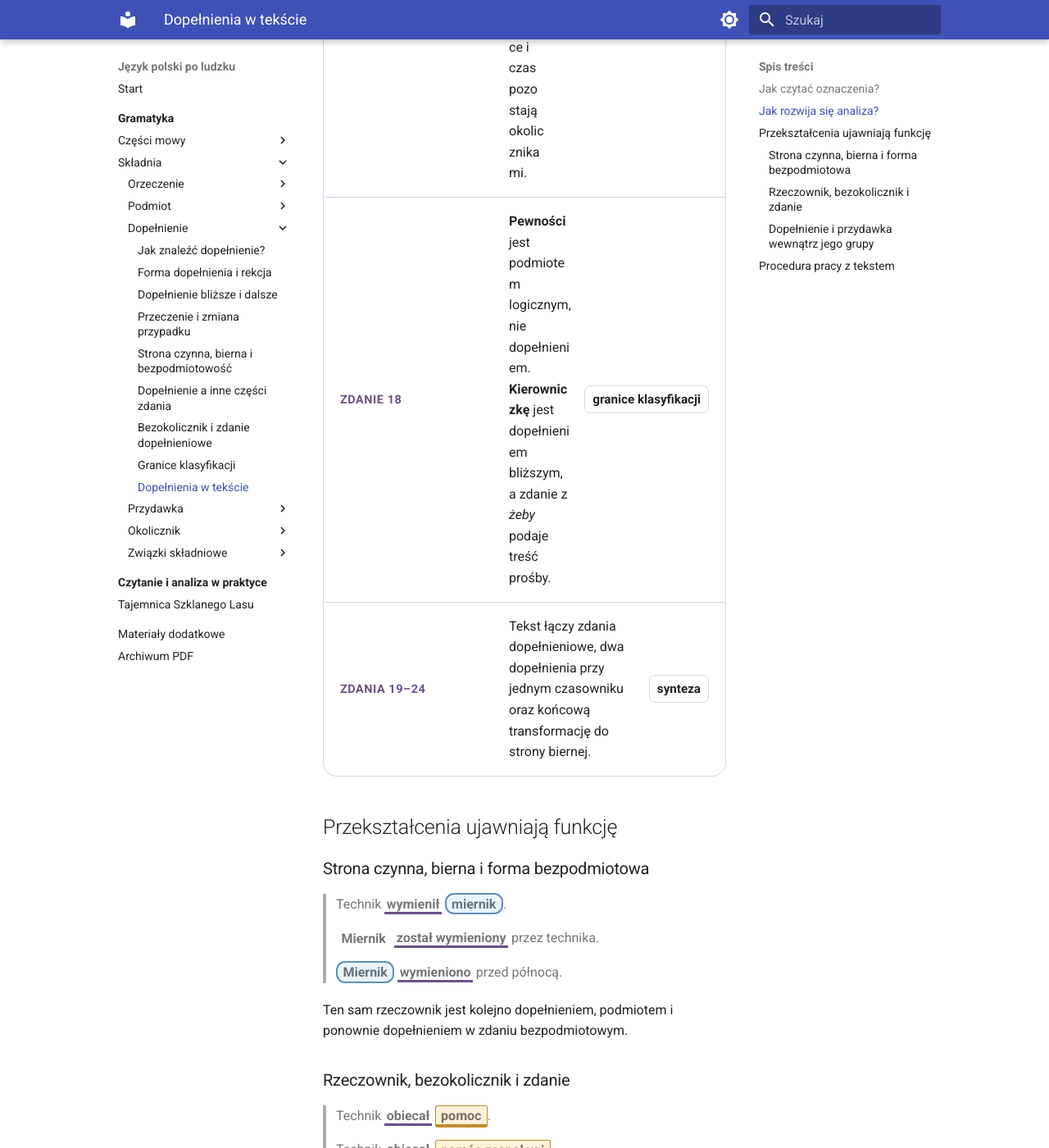
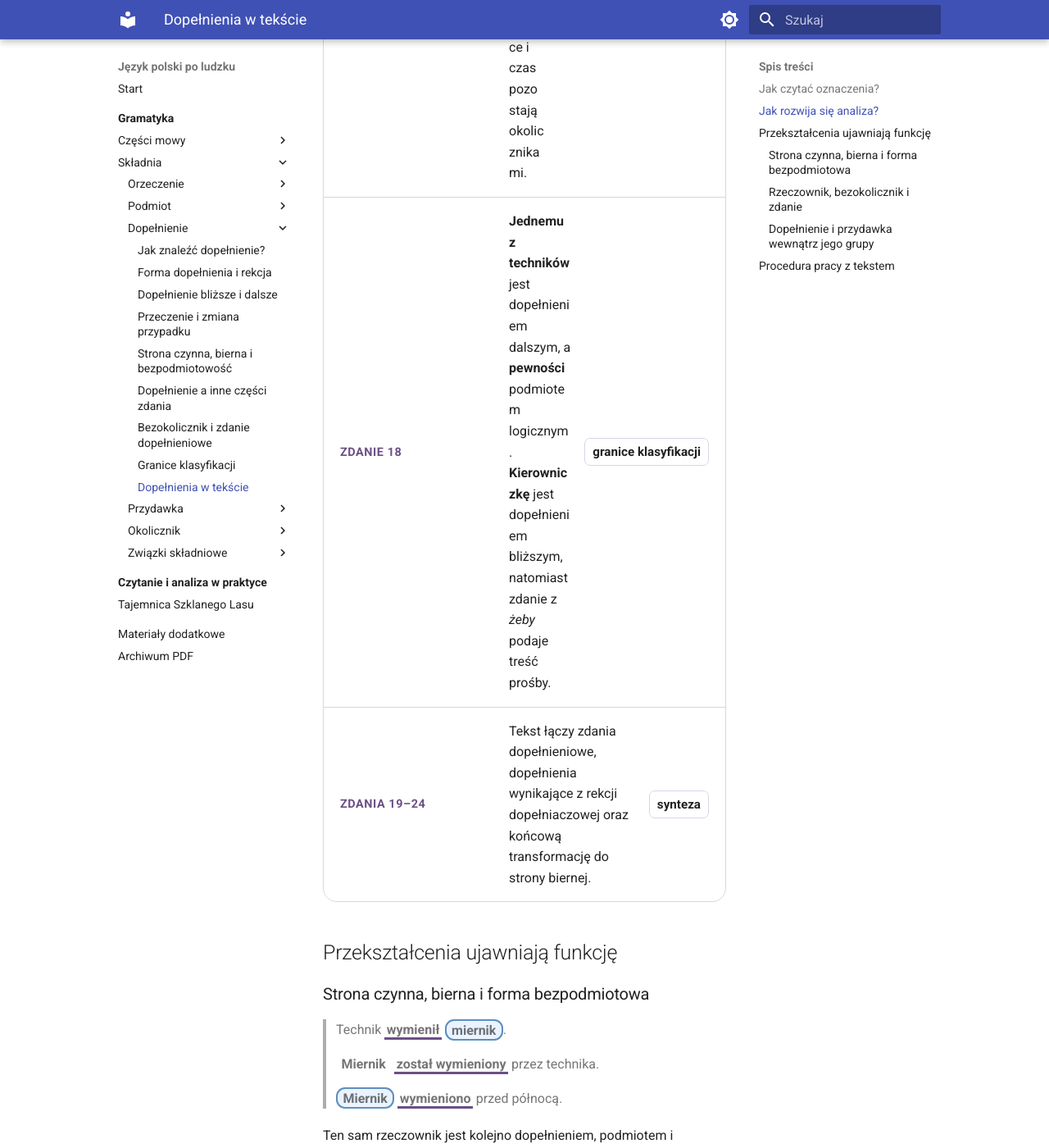
Before and after one commit to dchorazkiewicz/SP_JP, an MkDocs documentation site: the page built from docs/gramatyka/skladnia/dopelnienie/dopelnienia-w-tekscie.md, in a window 1280 px wide and 1400 px high, scrolled down 5000 px. Shown: the whole window at 82% size. Built offline with MkDocs 1.6.1 and Material for MkDocs 9.7.7, drawn with Linux system fonts in a browser that asks for light colours; some of the changed text lies outside the part shown.

Commit message:
Popraw oznaczenia w tekście o dopełnieniach

```diff
--- a/docs/gramatyka/skladnia/dopelnienie/dopelnienia-w-tekscie.md
+++ b/docs/gramatyka/skladnia/dopelnienie/dopelnienia-w-tekscie.md
@@ -46,9 +46,9 @@
 
 <span class="object-sentence-no">9.</span> Kierowniczka <span class="object-predicate">zapytała</span> <span class="object-mark object-mark--direct"><strong>technika</strong></span>, <span class="object-mark object-mark--clausal"><strong>czy urządzenie można wymienić bez zatrzymywania systemu</strong></span>.
 
-<span class="object-sentence-no">10.</span> Technik <strong>musiał odłączyć</strong> <span class="object-mark object-mark--direct"><strong>zasilanie</strong></span>, ale <span class="object-predicate">nie wyłączył</span> <span class="object-mark object-mark--direct">głównego <strong>serwera</strong></span>.
+<span class="object-sentence-no">10.</span> Technik <span class="object-predicate">musiał odłączyć</span> <span class="object-mark object-mark--direct"><strong>zasilanie</strong></span>, ale <span class="object-predicate">nie wyłączył</span> <span class="object-mark object-mark--direct">głównego <strong>serwera</strong></span>.
 
-<span class="object-sentence-no">11.</span> Po kilku minutach <span class="subject-mark subject-mark--grammatical"><strong>Uszkodzony miernik</strong></span> <span class="object-predicate">został zastąpiony</span> <span class="object-mark object-mark--indirect">nowym <strong>urządzeniem</strong></span> przez technika.
+<span class="object-sentence-no">11.</span> Po kilku minutach <span class="subject-mark subject-mark--grammatical">uszkodzony <strong>miernik</strong></span> <span class="object-predicate">został zastąpiony</span> <span class="object-mark object-mark--indirect">nowym <strong>urządzeniem</strong></span> przez technika.
 
 <span class="object-sentence-no">12.</span> <span class="object-mark object-mark--direct">Stary <strong>miernik</strong></span> <span class="object-predicate">odłożono</span> na osobny stół.
 
@@ -62,17 +62,17 @@
 
 <span class="object-sentence-no">17.</span> Z głośnika <span class="object-predicate">było słychać</span> <span class="object-mark object-mark--direct">cichy <strong>sygnał</strong></span>.
 
-<span class="object-sentence-no">18.</span> Jednemu z techników <span class="object-predicate">brakowało</span> <span class="subject-mark subject-mark--logical"><strong>pewności</strong></span>, dlatego <span class="object-predicate">poprosił</span> <span class="object-mark object-mark--direct"><strong>kierowniczkę</strong></span>, <span class="object-mark object-mark--clausal"><strong>żeby jeszcze raz sprawdziła ustawienia</strong></span>.
+<span class="object-sentence-no">18.</span> <span class="object-mark object-mark--indirect">Jednemu z <strong>techników</strong></span> <span class="object-predicate">brakowało</span> <span class="subject-mark subject-mark--logical"><strong>pewności</strong></span>, dlatego <span class="object-predicate">poprosił</span> <span class="object-mark object-mark--direct"><strong>kierowniczkę</strong></span>, <span class="object-mark object-mark--clausal"><strong>żeby jeszcze raz sprawdziła ustawienia</strong></span>.
 
 <span class="object-sentence-no">19.</span> Kierowniczka <span class="object-predicate">sprawdziła</span>, <span class="object-mark object-mark--clausal"><strong>gdzie zapisano poprzednie wyniki</strong></span>.
 
 <span class="object-sentence-no">20.</span> Potem <span class="object-predicate">porównała</span> <span class="object-mark object-mark--direct"><strong>dane</strong></span> <span class="object-mark object-mark--indirect">z wcześniejszym <strong>raportem</strong></span>.
 
-<span class="object-sentence-no">21.</span> Nowy odczyt <span class="object-predicate">kosztował</span> zespół dodatkową godzinę pracy, ale nie <span class="object-predicate">wymagał</span> <span class="object-mark object-mark--indirect">kolejnej <strong>próbki</strong></span>.
+<span class="object-sentence-no">21.</span> Nowy odczyt <span class="object-predicate">wymagał</span> <span class="object-mark object-mark--indirect">dodatkowej godziny <strong>pracy</strong></span>, ale nie <span class="object-predicate">wymagał</span> <span class="object-mark object-mark--indirect">kolejnej <strong>próbki</strong></span>.
 
 <span class="object-sentence-no">22.</span> O północy kierowniczka <span class="object-predicate">powiedziała</span>, <span class="object-mark object-mark--clausal"><strong>że system działa prawidłowo</strong></span>.
 
-<span class="object-sentence-no">23.</span> <span class="subject-mark subject-mark--grammatical"><strong>Ta informacja</strong></span> <span class="object-predicate">uspokoiła</span> <span class="object-mark object-mark--direct"><strong>zespół</strong></span>.
+<span class="object-sentence-no">23.</span> <span class="subject-mark subject-mark--grammatical">ta <strong>informacja</strong></span> <span class="object-predicate">uspokoiła</span> <span class="object-mark object-mark--direct"><strong>zespół</strong></span>.
 
 <span class="object-sentence-no">24.</span> Następnego ranka <span class="subject-mark subject-mark--grammatical"><strong>Raport</strong></span> <span class="object-predicate">został przekazany</span> <span class="object-mark object-mark--indirect"><strong>dyrektorce</strong></span> bez dodatkowych poprawek.
 
@@ -87,8 +87,8 @@
   <div class="object-row"><span class="object-badge">zdania 7–10</span><p>Bezokolicznik podaje treść obietnicy, zdania podrzędne treść przyznania i pytania, a <em>musiał odłączyć</em> pozostaje jednym orzeczeniem złożonym.</p><span class="object-note">treść i orzeczenie</span></div>
   <div class="object-row"><span class="object-badge">zdania 11–12</span><p>W stronie biernej miernik jest podmiotem. W formie <em>odłożono</em> grupa <strong>stary miernik</strong> pozostaje dopełnieniem mimo pozycji przed orzeczeniem.</p><span class="object-note">zmiana funkcji</span></div>
   <div class="object-row"><span class="object-badge">zdania 13–17</span><p><strong>Odczytowi</strong> wynika z rekcji, <strong>próbkę</strong> i <strong>program</strong> są dopełnieniami bliższymi, a miejsce i czas pozostają okolicznikami.</p><span class="object-note">dopełnienie a okolicznik</span></div>
-  <div class="object-row"><span class="object-badge">zdanie 18</span><p><strong>Pewności</strong> jest podmiotem logicznym, nie dopełnieniem. <strong>Kierowniczkę</strong> jest dopełnieniem bliższym, a zdanie z <em>żeby</em> podaje treść prośby.</p><span class="object-note">granice klasyfikacji</span></div>
-  <div class="object-row"><span class="object-badge">zdania 19–24</span><p>Tekst łączy zdania dopełnieniowe, dwa dopełnienia przy jednym czasowniku oraz końcową transformację do strony biernej.</p><span class="object-note">synteza</span></div>
+  <div class="object-row"><span class="object-badge">zdanie 18</span><p><strong>Jednemu z techników</strong> jest dopełnieniem dalszym, a <strong>pewności</strong> podmiotem logicznym. <strong>Kierowniczkę</strong> jest dopełnieniem bliższym, natomiast zdanie z <em>żeby</em> podaje treść prośby.</p><span class="object-note">granice klasyfikacji</span></div>
+  <div class="object-row"><span class="object-badge">zdania 19–24</span><p>Tekst łączy zdania dopełnieniowe, dopełnienia wynikające z rekcji dopełniaczowej oraz końcową transformację do strony biernej.</p><span class="object-note">synteza</span></div>
 </div>
 
 ## Przekształcenia ujawniają funkcję
```
